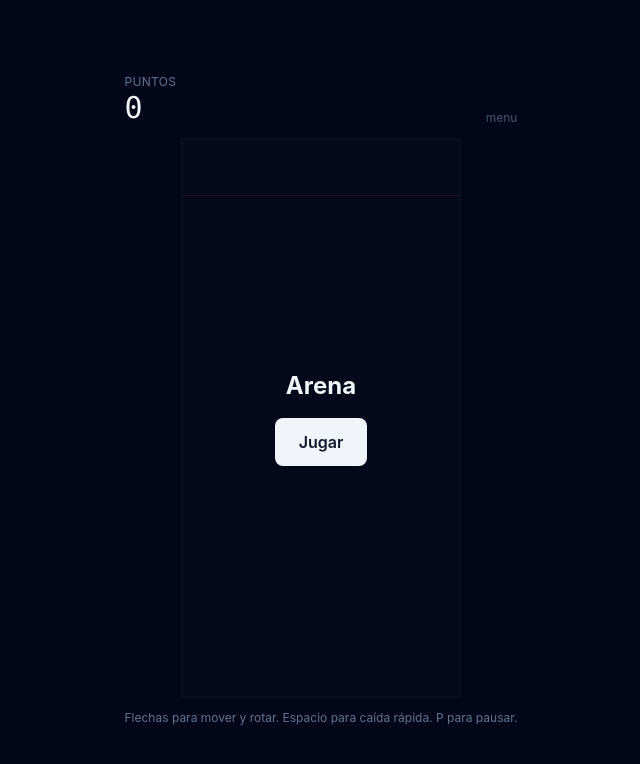
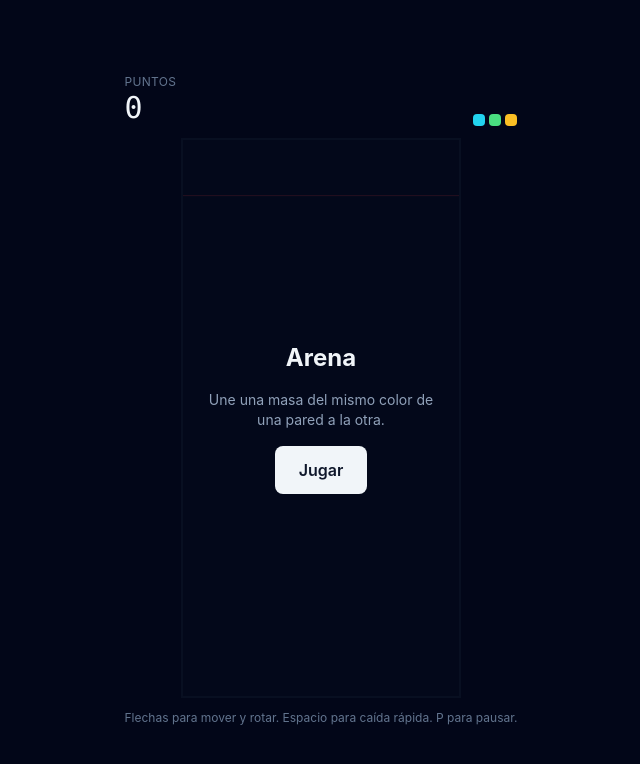
Before and after one commit to Calikane13/tetris, a React (Vite) app: page / in a window 1280 px wide. Shown: the top 764 px of the page, without its empty margins (319-959 px from the left). Built offline with nearby package versions, Linux system fonts and the light colour scheme.

Commit message:
S05-S08: masas, cadenas, colores progresivos y fin de partida

```diff
--- a/src/sand/SandGame.tsx
+++ b/src/sand/SandGame.tsx
@@ -1,22 +1,35 @@
 // Pantalla del modo arena (v5).
 //
-// De momento se monta sola, para poder probar S04. En S09 se integra con el
-// menú y los modos del juego principal.
+// De momento se monta sola, para poder probarla. En S09 se integra con el menú
+// y los modos del juego principal.
 
 import { useEffect } from 'react';
+import { SAND_COLOR_NAMES, SAND_COLORS } from './constants';
+import { SandCanvas } from './SandCanvas';
 import { useSandLoop } from './useSandLoop';
 import { useSandStore } from './useSandStore';
-import { SandCanvas } from './SandCanvas';
 
 export function SandGame() {
   const grid = useSandStore((state) => state.grid);
   const active = useSandStore((state) => state.active);
   const activeColor = useSandStore((state) => state.activeColor);
+  const flashing = useSandStore((state) => state.flashing);
   const phase = useSandStore((state) => state.phase);
   const score = useSandStore((state) => state.score);
+  const chain = useSandStore((state) => state.chain);
+  const colorCount = useSandStore((state) => state.colorCount);
+  const newColor = useSandStore((state) => state.newColor);
   const startGame = useSandStore((state) => state.startGame);
+  const clearNewColor = useSandStore((state) => state.clearNewColor);
 
   useSandLoop();
+
+  // El aviso de color nuevo desaparece solo.
+  useEffect(() => {
+    if (newColor === null) return;
+    const timer = window.setTimeout(clearNewColor, 2200);
+    return () => window.clearTimeout(timer);
+  }, [newColor, clearNewColor]);
 
   // Controles de teclado. Provisional: en S09 pasa a usar el hook compartido,
   // con las teclas de los ajustes.
@@ -69,11 +82,53 @@ export function SandGame() {
             {score}
           </span>
         </div>
-        <span className="text-xs text-slate-600">{phase}</span>
+
+        {/* Los colores en juego, como referencia visual de la dificultad. */}
+        <div className="flex gap-1">
+          {Array.from({ length: colorCount }, (_, i) => (
+            <span
+              key={i}
+              className="block h-3 w-3 rounded-sm"
+              style={{ backgroundColor: SAND_COLORS[i + 1] }}
+            />
+          ))}
+        </div>
       </div>
 
       <div className="relative">
-        <SandCanvas grid={grid} active={active} activeColor={activeColor} />
+        <SandCanvas
+          grid={grid}
+          active={active}
+          activeColor={activeColor}
+          flashing={flashing}
+        />
+
+        {/* Cadena de eliminaciones. */}
+        {chain >= 2 && phase === 'flashing' && (
+          <div className="pointer-events-none absolute inset-x-0 top-1/3 flex justify-center">
+            <span className="text-3xl font-extrabold text-yellow-300 drop-shadow-lg">
+              Cadena x{chain}
+            </span>
+          </div>
+        )}
+
+        {/* Color nuevo desbloqueado (requisito A23). */}
+        {newColor !== null && (
+          <div className="pointer-events-none absolute inset-x-0 top-1/2 flex justify-center">
+            <div className="flex flex-col items-center gap-2 rounded-xl bg-slate-900/95 px-6 py-4">
+              <span className="text-xs uppercase tracking-wide text-slate-400">
+                Color nuevo
+              </span>
+              <span
+                className="block h-6 w-6 rounded"
+                style={{ backgroundColor: SAND_COLORS[newColor] }}
+              />
+              <span className="text-sm font-semibold text-slate-100">
+                {SAND_COLOR_NAMES[newColor]}
+              </span>
+            </div>
+          </div>
+        )}
 
         {(phase === 'menu' || phase === 'gameover') && (
           <div className="absolute inset-0 z-10 flex flex-col items-center justify-center gap-4 bg-slate-950/85 p-6 text-center">
@@ -81,9 +136,13 @@ export function SandGame() {
               {phase === 'menu' ? 'Arena' : 'Fin de partida'}
             </h2>
 
-            {phase === 'gameover' && (
-              <p className="text-slate-300">{score} puntos</p>
+            {phase === 'menu' && (
+              <p className="max-w-xs text-sm text-slate-400">
+                Une una masa del mismo color de una pared a la otra.
+              </p>
             )}
+
+            {phase === 'gameover' && <p className="text-slate-300">{score} puntos</p>}
 
             <button
               type="button"
--- /dev/null
+++ b/src/sand/masses.ts
@@ -0,0 +1,128 @@
+// Detección de masas de color que unen las dos paredes (v5, requisitos A15 a
+// A17).
+//
+// El algoritmo es un recorrido en anchura desde la pared izquierda:
+//
+//   1. Por cada grano de la columna 0 que no se haya visitado, se explora su
+//      masa.
+//   2. La masa se expande a los vecinos del mismo color.
+//   3. Si en algún momento se alcanza la última columna, esa masa une ambas
+//      paredes y hay que eliminarla.
+//
+// Solo se empieza desde la pared izquierda a propósito: una masa que toque las
+// dos paredes tiene que pasar por la columna 0 necesariamente, así que explorar
+// desde el resto del tablero sería trabajo tirado.
+//
+// La forma de la masa no importa (requisito A17): puede serpentear, subir y
+// bajar. Lo único que cuenta es que esté conectada y llegue de lado a lado.
+//
+// Este archivo es lógica pura: no importa React ni el navegador.
+
+import { DIAGONAL_CONNECTION, EMPTY, SAND_COLS, SAND_ROWS } from './constants';
+import { index, type SandGrid } from './grid';
+
+/**
+ * Direcciones de vecindad.
+ *
+ * Las cuatro primeras son los lados; las cuatro últimas, las esquinas. Que se
+ * usen las ocho o solo las cuatro primeras depende de DIAGONAL_CONNECTION, y es
+ * la decisión más delicada del modo: con diagonales, basta que dos granos se
+ * toquen por una esquina para estar conectados, y las masas se forman con mucha
+ * más facilidad.
+ */
+const NEIGHBORS: readonly (readonly [number, number])[] = [
+  [-1, 0],
+  [1, 0],
+  [0, -1],
+  [0, 1],
+  [-1, -1],
+  [-1, 1],
+  [1, -1],
+  [1, 1],
+];
+
+/**
+ * Busca todas las masas que unen las dos paredes.
+ *
+ * Devuelve una máscara del mismo tamaño que la rejilla, con 1 en los granos que
+ * hay que eliminar, y cuántos son. Si no hay ninguna masa, devuelve null.
+ *
+ * Se devuelve una máscara en lugar de una lista de coordenadas porque quien la
+ * recibe la usa para dos cosas: iluminar esos granos y luego borrarlos, y en
+ * ambos casos lo cómodo es preguntar "¿este grano está marcado?".
+ */
+export function findConnectedMasses(
+  grid: SandGrid,
+): { mask: Uint8Array; count: number } | null {
+  const neighborCount = DIAGONAL_CONNECTION ? 8 : 4;
+
+  const visited = new Uint8Array(grid.length);
+  const mask = new Uint8Array(grid.length);
+  let total = 0;
+
+  // Cola reutilizada entre búsquedas: crear un array nuevo por cada masa
+  // generaría basura innecesaria en cada asentamiento.
+  const queue = new Int32Array(grid.length);
+
+  for (let startRow = 0; startRow < SAND_ROWS; startRow++) {
+    const startIndex = index(startRow, 0);
+    const color = grid[startIndex];
+
+    if (color === EMPTY || visited[startIndex] === 1) continue;
+
+    // Explora la masa de este color desde aquí.
+    let head = 0;
+    let tail = 0;
+    let touchesRight = false;
+
+    queue[tail++] = startIndex;
+    visited[startIndex] = 1;
+
+    // Se guardan los índices de esta masa para poder marcarlos solo si al final
+    // resulta que llega a la otra pared.
+    const massIndices: number[] = [];
+
+    while (head < tail) {
+      const current = queue[head++];
+      massIndices.push(current);
+
+      const row = Math.floor(current / SAND_COLS);
+      const col = current % SAND_COLS;
+
+      if (col === SAND_COLS - 1) touchesRight = true;
+
+      for (let n = 0; n < neighborCount; n++) {
+        const [dr, dc] = NEIGHBORS[n];
+        const nextRow = row + dr;
+        const nextCol = col + dc;
+
+        if (nextRow < 0 || nextRow >= SAND_ROWS) continue;
+        if (nextCol < 0 || nextCol >= SAND_COLS) continue;
+
+        const nextIndex = index(nextRow, nextCol);
+
+        if (visited[nextIndex] === 1) continue;
+        if (grid[nextIndex] !== color) continue;
+
+        visited[nextIndex] = 1;
+        queue[tail++] = nextIndex;
+      }
+    }
+
+    if (touchesRight) {
+      for (const i of massIndices) {
+        mask[i] = 1;
+      }
+      total += massIndices.length;
+    }
+  }
+
+  return total > 0 ? { mask, count: total } : null;
+}
+
+/** Borra de la rejilla los granos marcados en la máscara. */
+export function removeMass(grid: SandGrid, mask: Uint8Array): void {
+  for (let i = 0; i < grid.length; i++) {
+    if (mask[i] === 1) grid[i] = EMPTY;
+  }
+}
--- a/src/sand/useSandStore.ts
+++ b/src/sand/useSandStore.ts
@@ -1,12 +1,12 @@
-// Estado del modo arena (v5, requisitos A6 a A9, A13, A14).
+// Estado del modo arena (v5, requisitos A6 a A9, A13 a A20, A25 a A27).
 //
 // Store propio, separado del clásico. Comparte la forma de las acciones (mover,
 // rotar, caídas) para que los controles funcionen igual, pero no comparte
 // código: el tablero, la caída y la limpieza son otra cosa.
 //
 // La pieza activa vive en la rejilla gruesa de 10x20, no en la de granos. Eso
-// es lo que permite reutilizar rotación y colisiones del motor clásico sin
-// tocar una línea: mientras cae, la pieza es un bloque rígido normal. Solo al
+// es lo que permite reutilizar las formas y la lógica de rotación sin
+// reescribirlas: mientras cae, la pieza es un bloque rígido normal. Solo al
 // fijarse se convierte en arena.
 
 import { create } from 'zustand';
@@ -18,11 +18,17 @@ import { useSettingsStore } from '../store/useSettingsStore';
 import {
   CELL_COLS,
   CELL_ROWS,
+  COLOR_THRESHOLDS,
   DANGER_ROW,
   GRAINS_PER_CELL,
   INITIAL_COLORS,
+  MASS_FLASH_MS,
+  MAX_CHAIN,
+  POINTS_PER_GRAIN,
+  SAND_COLORS,
 } from './constants';
 import { copyGrid, createGrid, fillCell, type SandGrid } from './grid';
+import { findConnectedMasses, removeMass } from './masses';
 import { isAboveDanger, stepPhysics } from './physics';
 
 /**
@@ -30,11 +36,17 @@ import { isAboveDanger, stepPhysics } from './physics';
  *
  * 'falling'   la pieza se controla, como siempre
  * 'settling'  la pieza se desmoronó, la arena cae, no se acepta entrada
- * 'gameover'  se acabó
+ * 'flashing'  hay masas iluminándose antes de desaparecer
  *
  * Es el mismo patrón de fases que la animación de línea de la v2.
  */
-export type SandPhase = 'menu' | 'falling' | 'settling' | 'paused' | 'gameover';
+export type SandPhase =
+  | 'menu'
+  | 'falling'
+  | 'settling'
+  | 'flashing'
+  | 'paused'
+  | 'gameover';
 
 interface SandStore {
   grid: SandGrid;
@@ -47,6 +59,12 @@ interface SandStore {
   score: number;
   /** Cuántos colores están en juego ahora mismo. */
   colorCount: number;
+  /** Eliminaciones encadenadas de la secuencia actual. */
+  chain: number;
+  /** Granos iluminándose ahora mismo, o null. */
+  flashing: Uint8Array | null;
+  /** Color recién añadido, para avisar en pantalla. */
+  newColor: number | null;
 
   startGame: () => void;
   moveLeft: () => void;
@@ -57,13 +75,24 @@ interface SandStore {
   hardDrop: () => void;
   togglePause: () => void;
   exitToMenu: () => void;
+  clearNewColor: () => void;
 }
 
 /** Acumulador de gravedad, fuera del estado para no provocar renderizados. */
 let dropAccumulator = 0;
 
+/** Temporizador del destello de las masas. */
+let flashTimer: number | null = null;
+
 /** Intervalo de caída de la pieza, en milisegundos. */
 const DROP_INTERVAL = 700;
+
+function cancelFlashTimer(): void {
+  if (flashTimer !== null) {
+    clearTimeout(flashTimer);
+    flashTimer = null;
+  }
+}
 
 /** Reproduce un efecto solo si el sonido está activado en los ajustes. */
 function play(effect: () => void): void {
@@ -78,13 +107,30 @@ function randomColor(colorCount: number): number {
 }
 
 /**
+ * Cuántos colores corresponden a una puntuación dada (requisitos A21, A22).
+ *
+ * Nunca baja de INITIAL_COLORS ni sube de los colores que existen.
+ */
+function colorsForScore(score: number): number {
+  let count = INITIAL_COLORS;
+
+  for (let i = INITIAL_COLORS + 1; i < COLOR_THRESHOLDS.length; i++) {
+    if (score >= COLOR_THRESHOLDS[i]) count = i;
+  }
+
+  return Math.min(count, SAND_COLORS.length - 1);
+}
+
+/**
  * Comprueba si la pieza cabe en el tablero grueso.
  *
- * No se puede usar isValidPosition del motor clásico porque aquel consulta un
- * tablero de celdas, y aquí lo que hay debajo son granos. Se traduce cada celda
- * de la pieza a su cuadrado de granos y se mira si alguno está ocupado.
+ * Se traduce cada celda de la pieza a su cuadrado de granos y se mira si alguno
+ * está ocupado. Es lo que hace que la pieza se comporte como un bloque rígido
+ * aunque debajo haya arena suelta.
  */
 function fits(grid: SandGrid, piece: ActivePiece): boolean {
+  const cols = CELL_COLS * GRAINS_PER_CELL;
+
   for (const cell of getCells(piece.type, piece.rotation)) {
     const cellRow = piece.row + cell.row;
     const cellCol = piece.col + cell.col;
@@ -95,15 +141,12 @@ function fits(grid: SandGrid, piece: ActivePiece): boolean {
     // Por encima del tablero se permite, como en el juego clásico.
     if (cellRow < 0) continue;
 
-    // ¿Hay algún grano en el cuadrado que ocuparía esta celda?
     const startRow = cellRow * GRAINS_PER_CELL;
     const startCol = cellCol * GRAINS_PER_CELL;
 
     for (let r = 0; r < GRAINS_PER_CELL; r++) {
       for (let c = 0; c < GRAINS_PER_CELL; c++) {
-        const row = startRow + r;
-        const col = startCol + c;
-        if (grid[row * (CELL_COLS * GRAINS_PER_CELL) + col] !== 0) return false;
+        if (grid[(startRow + r) * cols + startCol + c] !== 0) return false;
       }
     }
   }
@@ -122,6 +165,27 @@ function tryMove(
   return fits(grid, moved) ? moved : null;
 }
 
+/**
+ * Rota la pieza contra la rejilla de granos.
+ *
+ * Misma idea que la rotación del motor clásico, incluidos los desplazamientos
+ * laterales, pero comprobando contra granos.
+ */
+function rotateAgainstSand(
+  grid: SandGrid,
+  piece: ActivePiece,
+  direction: 1 | -1,
+): ActivePiece | null {
+  const nextRotation = ((((piece.rotation + direction) % 4) + 4) % 4) as 0 | 1 | 2 | 3;
+
+  for (const offset of [0, 1, -1, 2, -2]) {
+    const candidate = { ...piece, rotation: nextRotation, col: piece.col + offset };
+    if (fits(grid, candidate)) return candidate;
+  }
+
+  return null;
+}
+
 export const useSandStore = create<SandStore>((set, get) => ({
   grid: createGrid(),
   active: null,
@@ -131,9 +195,13 @@ export const useSandStore = create<SandStore>((set, get) => ({
   phase: 'menu',
   score: 0,
   colorCount: INITIAL_COLORS,
+  chain: 0,
+  flashing: null,
+  newColor: null,
 
   startGame: () => {
     dropAccumulator = 0;
+    cancelFlashTimer();
 
     const first = randomPiece();
 
@@ -146,6 +214,9 @@ export const useSandStore = create<SandStore>((set, get) => ({
       phase: 'falling',
       score: 0,
       colorCount: INITIAL_COLORS,
+      chain: 0,
+      flashing: null,
+      newColor: null,
     });
   },
 
@@ -175,8 +246,6 @@ export const useSandStore = create<SandStore>((set, get) => ({
     const { grid, active, phase } = get();
     if (phase !== 'falling' || !active) return;
 
-    // La rotación del motor clásico necesita un tablero de celdas. Aquí se
-    // prueba a mano cada desplazamiento contra la rejilla de granos.
     const rotated = rotateAgainstSand(grid, active, 1);
     if (rotated) {
       set({ active: rotated });
@@ -205,7 +274,7 @@ export const useSandStore = create<SandStore>((set, get) => ({
       dropAccumulator = 0;
       set({ active: moved });
     } else {
-      crumble(set, get);
+      crumble();
     }
   },
 
@@ -220,7 +289,7 @@ export const useSandStore = create<SandStore>((set, get) => ({
 
     set({ active: { ...active, row: active.row + distance } });
     play(sfx.hardDrop);
-    crumble(set, get);
+    crumble();
   },
 
   togglePause: () => {
@@ -229,29 +298,13 @@ export const useSandStore = create<SandStore>((set, get) => ({
     else if (phase === 'paused') set({ phase: 'falling' });
   },
 
-  exitToMenu: () => set({ phase: 'menu' }),
+  exitToMenu: () => {
+    cancelFlashTimer();
+    set({ phase: 'menu' });
+  },
+
+  clearNewColor: () => set({ newColor: null }),
 }));
-
-/**
- * Rota la pieza contra la rejilla de granos.
- *
- * Misma idea que rotate() del motor clásico, incluidos los desplazamientos
- * laterales de la regla R18, pero comprobando contra granos.
- */
-function rotateAgainstSand(
-  grid: SandGrid,
-  piece: ActivePiece,
-  direction: 1 | -1,
-): ActivePiece | null {
-  const nextRotation = ((((piece.rotation + direction) % 4) + 4) % 4) as 0 | 1 | 2 | 3;
-
-  for (const offset of [0, 1, -1, 2, -2]) {
-    const candidate = { ...piece, rotation: nextRotation, col: piece.col + offset };
-    if (fits(grid, candidate)) return candidate;
-  }
-
-  return null;
-}
 
 /**
  * Desmorona la pieza activa en granos (requisito A9).
@@ -259,11 +312,8 @@ function rotateAgainstSand(
  * Cada bloque de la pieza se convierte en GRAINS_PER_CELL granos por lado, del
  * color de la pieza. A partir de ese momento cada grano cae por su cuenta.
  */
-function crumble(
-  set: (partial: Partial<SandStore>) => void,
-  get: () => SandStore,
-): void {
-  const state = get();
+function crumble(): void {
+  const state = useSandStore.getState();
   if (!state.active) return;
 
   const grid = copyGrid(state.grid);
@@ -279,56 +329,78 @@ function crumble(
 
   play(sfx.lock);
 
-  set({
+  useSandStore.setState({
     grid,
     active: null,
     phase: 'settling',
+    // La cadena empieza de cero con cada pieza nueva.
+    chain: 0,
   });
 }
 
 /**
- * Un paso del bucle del modo. La llama useSandLoop en cada fotograma.
+ * La arena terminó de asentarse: se buscan masas que unan ambas paredes.
  *
- * En 'falling' aplica la gravedad de la pieza. En 'settling' hace caer la
- * arena un paso; cuando ya no se mueve nada, saca la siguiente pieza.
+ * Si hay, se iluminan y se borran tras un instante, y la arena vuelve a caer,
+ * lo que puede provocar otra eliminación (requisito A19). Si no hay, sale la
+ * siguiente pieza.
  */
-export function sandTick(delta: number): void {
+function checkMasses(grid: SandGrid): void {
   const state = useSandStore.getState();
 
-  if (state.phase === 'settling') {
-    const grid = copyGrid(state.grid);
-    const moved = stepPhysics(grid);
-
-    if (moved) {
-      // Todavía cae arena: se dibuja el paso y se sigue en la próxima vuelta.
-      useSandStore.setState({ grid });
-      return;
-    }
-
-    // La arena se asentó. Aquí entrará la búsqueda de masas en S05.
+  // Tope de seguridad por si una combinación se realimentara (plan, sección 5.3).
+  if (state.chain >= MAX_CHAIN) {
     spawnNext(grid);
     return;
   }
 
-  if (state.phase !== 'falling' || !state.active) return;
+  const found = findConnectedMasses(grid);
 
-  dropAccumulator += delta;
+  if (!found) {
+    spawnNext(grid);
+    return;
+  }
 
-  while (dropAccumulator >= DROP_INTERVAL) {
-    dropAccumulator -= DROP_INTERVAL;
+  const chain = state.chain + 1;
+
+  // Cada eliminación encadenada vale más que la anterior (requisito A20).
+  const points = found.count * POINTS_PER_GRAIN * chain;
+  const newScore = state.score + points;
+
+  play(() => sfx.clear(Math.min(chain, 4)));
+
+  // Los granos se iluminan antes de desaparecer (requisito A18).
+  useSandStore.setState({
+    grid,
+    flashing: found.mask,
+    phase: 'flashing',
+    chain,
+    score: newScore,
+  });
+
+  cancelFlashTimer();
+  flashTimer = window.setTimeout(() => {
+    flashTimer = null;
 
     const current = useSandStore.getState();
-    if (!current.active) return;
+    if (current.phase !== 'flashing') return;
 
-    const moved = tryMove(current.grid, current.active, 1, 0);
+    const cleared = copyGrid(current.grid);
+    removeMass(cleared, found.mask);
 
-    if (moved) {
-      useSandStore.setState({ active: moved });
-    } else {
-      crumble(useSandStore.setState, useSandStore.getState);
-      return;
-    }
-  }
+    // ¿Toca añadir un color? (requisitos A22, A23)
+    const nextColors = colorsForScore(newScore);
+    const gained = nextColors > current.colorCount ? nextColors : null;
+
+    useSandStore.setState({
+      grid: cleared,
+      flashing: null,
+      // Vuelve a caer: lo que había encima de la masa ahora está en el aire.
+      phase: 'settling',
+      colorCount: nextColors,
+      newColor: gained,
+    });
+  }, MASS_FLASH_MS);
 }
 
 /** Saca la siguiente pieza y comprueba el fin de partida. */
@@ -361,3 +433,48 @@ function spawnNext(grid: SandGrid): void {
     phase: 'falling',
   });
 }
+
+/**
+ * Un paso del bucle del modo. La llama useSandLoop en cada fotograma.
+ *
+ * En 'falling' aplica la gravedad de la pieza. En 'settling' hace caer la
+ * arena un paso; cuando ya no se mueve nada, busca masas.
+ */
+export function sandTick(delta: number): void {
+  const state = useSandStore.getState();
+
+  if (state.phase === 'settling') {
+    const grid = copyGrid(state.grid);
+    const moved = stepPhysics(grid);
+
+    if (moved) {
+      // Todavía cae arena: se dibuja el paso y se sigue en la próxima vuelta.
+      useSandStore.setState({ grid });
+      return;
+    }
+
+    // La arena se asentó.
+    checkMasses(grid);
+    return;
+  }
+
+  if (state.phase !== 'falling' || !state.active) return;
+
+  dropAccumulator += delta;
+
+  while (dropAccumulator >= DROP_INTERVAL) {
+    dropAccumulator -= DROP_INTERVAL;
+
+    const current = useSandStore.getState();
+    if (!current.active) return;
+
+    const moved = tryMove(current.grid, current.active, 1, 0);
+
+    if (moved) {
+      useSandStore.setState({ active: moved });
+    } else {
+      crumble();
+      return;
+    }
+  }
+}
```
Also changed, not shown: src/sand/useSandLoop.ts (+6 -3 lines).
